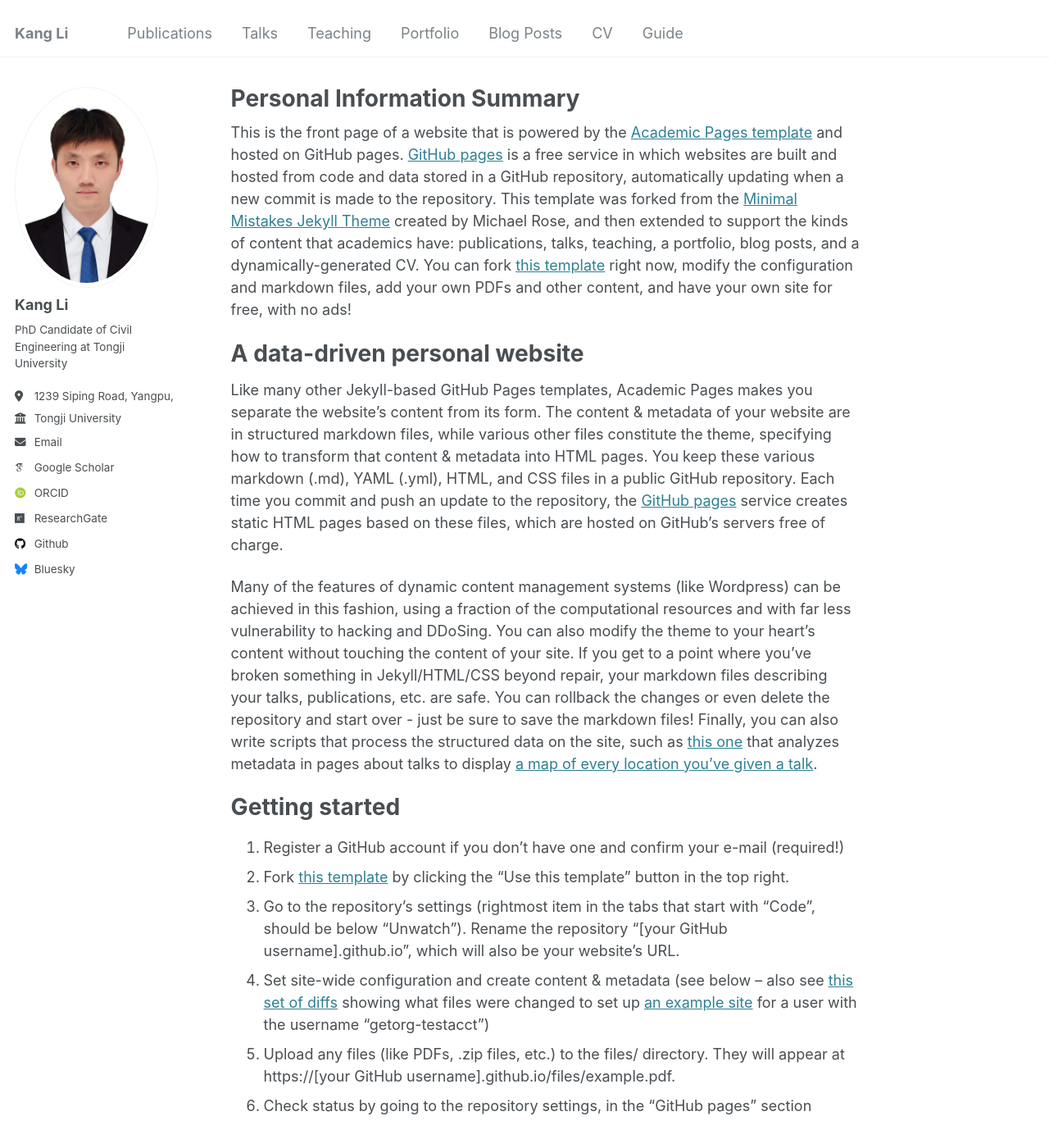
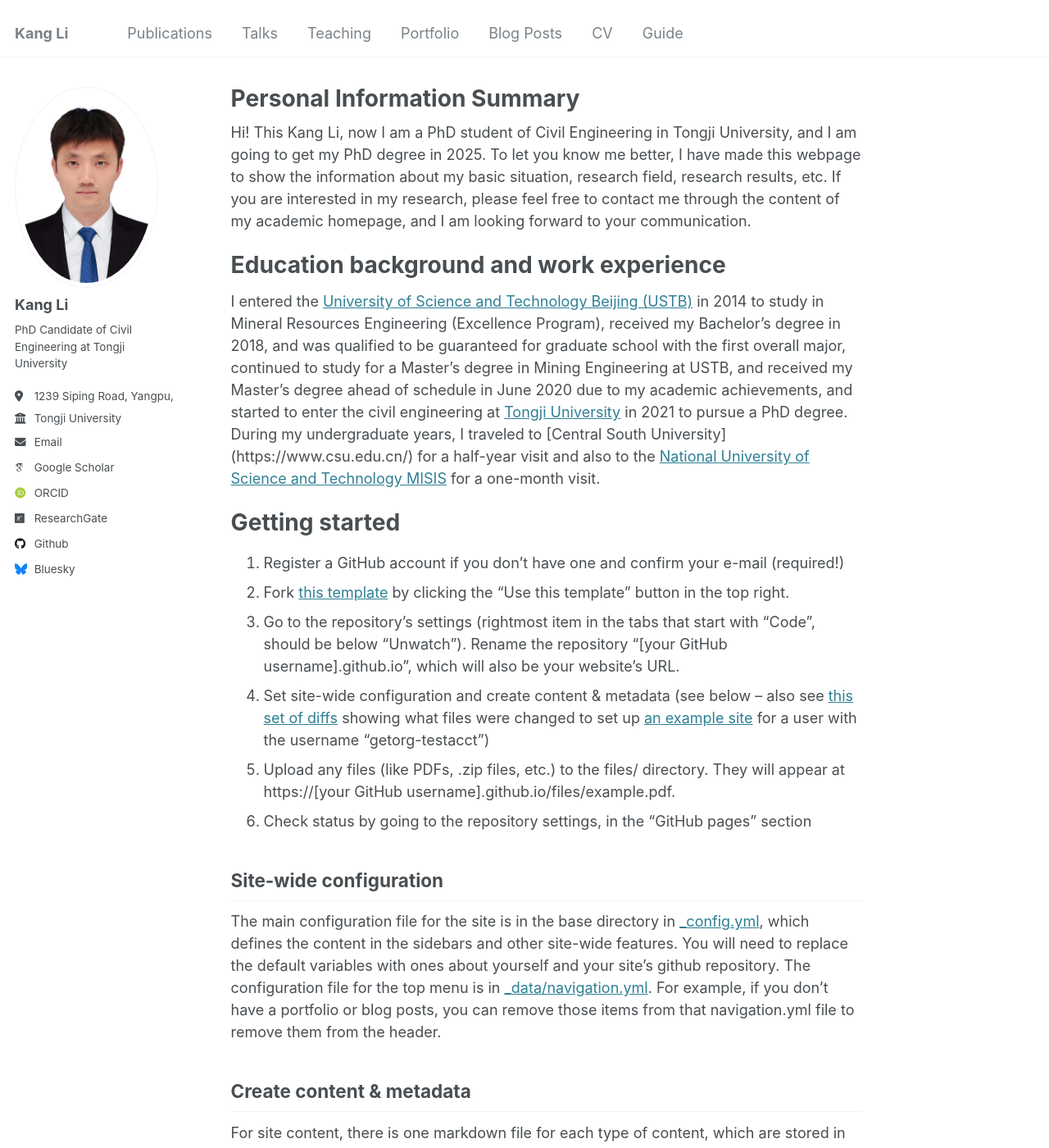
Before and after one commit to LIKANG2021/kangli_page.github.io, a Jekyll site: the page built from _pages/about.md, in a window 1280 px wide and 1400 px high. Shown: the whole window at 82% size. Built offline with Jekyll 4.4.1, drawn with Linux system fonts in a browser that asks for light colours; some web fonts are replaced.

Commit message:
Update about.md

```diff
--- a/_pages/about.md
+++ b/_pages/about.md
@@ -7,13 +7,12 @@ redirect_from:
   - /about.html
 ---
 
-This is the front page of a website that is powered by the [Academic Pages template](https://github.com/academicpages/academicpages.github.io) and hosted on GitHub pages. [GitHub pages](https://pages.github.com) is a free service in which websites are built and hosted from code and data stored in a GitHub repository, automatically updating when a new commit is made to the repository. This template was forked from the [Minimal Mistakes Jekyll Theme](https://mmistakes.github.io/minimal-mistakes/) created by Michael Rose, and then extended to support the kinds of content that academics have: publications, talks, teaching, a portfolio, blog posts, and a dynamically-generated CV. You can fork [this template](https://github.com/academicpages/academicpages.github.io) right now, modify the configuration and markdown files, add your own PDFs and other content, and have your own site for free, with no ads!
+Hi! This Kang Li, now I am a PhD student of Civil Engineering in Tongji University, and I am going to get my PhD degree in 2025. To let you know me better, I have made this webpage to show the information about my basic situation, research field, research results, etc. If you are interested in my research, please feel free to contact me through the content of my academic homepage, and I am looking forward to your communication.
 
-A data-driven personal website
+Education background and work experience
 ======
-Like many other Jekyll-based GitHub Pages templates, Academic Pages makes you separate the website's content from its form. The content & metadata of your website are in structured markdown files, while various other files constitute the theme, specifying how to transform that content & metadata into HTML pages. You keep these various markdown (.md), YAML (.yml), HTML, and CSS files in a public GitHub repository. Each time you commit and push an update to the repository, the [GitHub pages](https://pages.github.com/) service creates static HTML pages based on these files, which are hosted on GitHub's servers free of charge.
+I entered the [University of Science and Technology Beijing (USTB)](https://www.ustb.edu.cn/) in 2014 to study in Mineral Resources Engineering (Excellence Program), received my Bachelor's degree in 2018, and was qualified to be guaranteed for graduate school with the first overall major, continued to study for a Master's degree in Mining Engineering at USTB, and received my Master's degree ahead of schedule in June 2020 due to my academic achievements, and started to enter the civil engineering at [Tongji University](https://www.tongji.edu.cn/) in 2021 to pursue a PhD degree. During my undergraduate years, I traveled to [Central South University] (https://www.csu.edu.cn/) for a half-year visit and also to the [National University of Science and Technology MISIS](https://misis.ru/) for a one-month visit.
 
-Many of the features of dynamic content management systems (like Wordpress) can be achieved in this fashion, using a fraction of the computational resources and with far less vulnerability to hacking and DDoSing. You can also modify the theme to your heart's content without touching the content of your site. If you get to a point where you've broken something in Jekyll/HTML/CSS beyond repair, your markdown files describing your talks, publications, etc. are safe. You can rollback the changes or even delete the repository and start over - just be sure to save the markdown files! Finally, you can also write scripts that process the structured data on the site, such as [this one](https://github.com/academicpages/academicpages.github.io/blob/master/talkmap.ipynb) that analyzes metadata in pages about talks to display [a map of every location you've given a talk](https://academicpages.github.io/talkmap.html).
 
 Getting started
 ======
```
